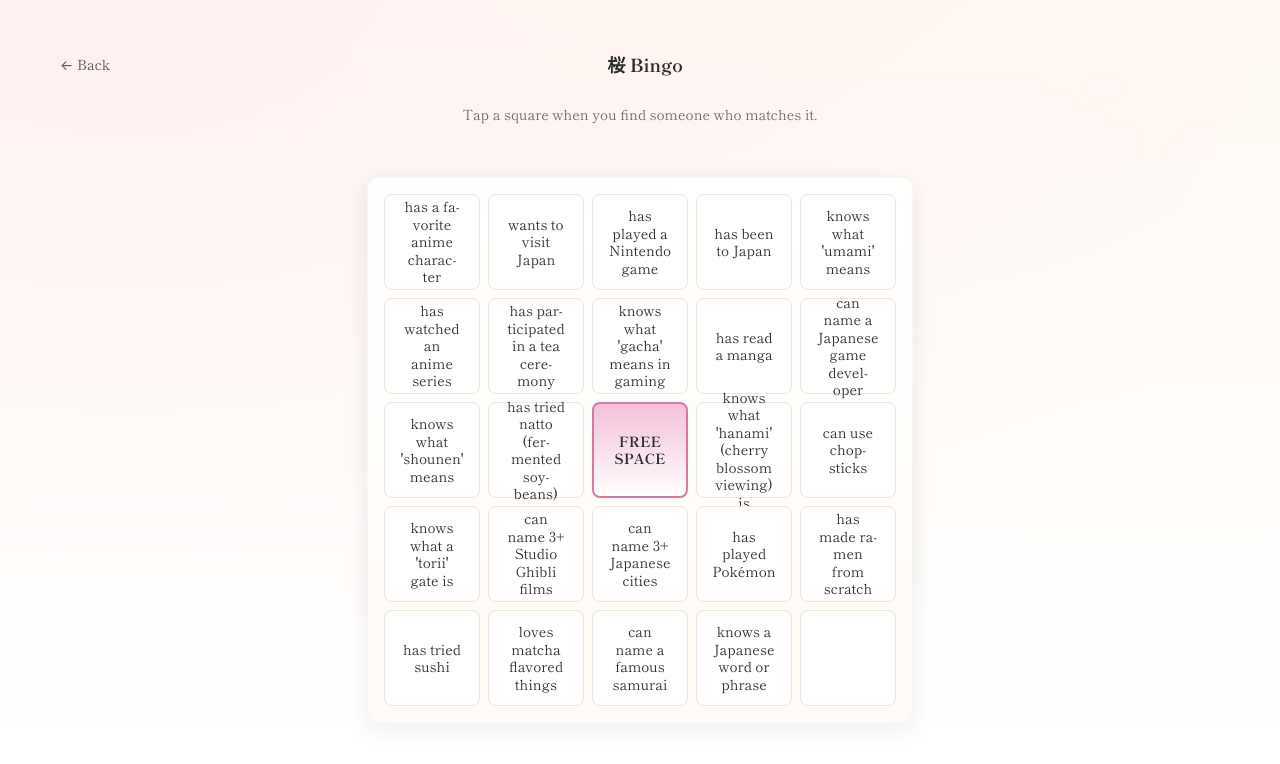
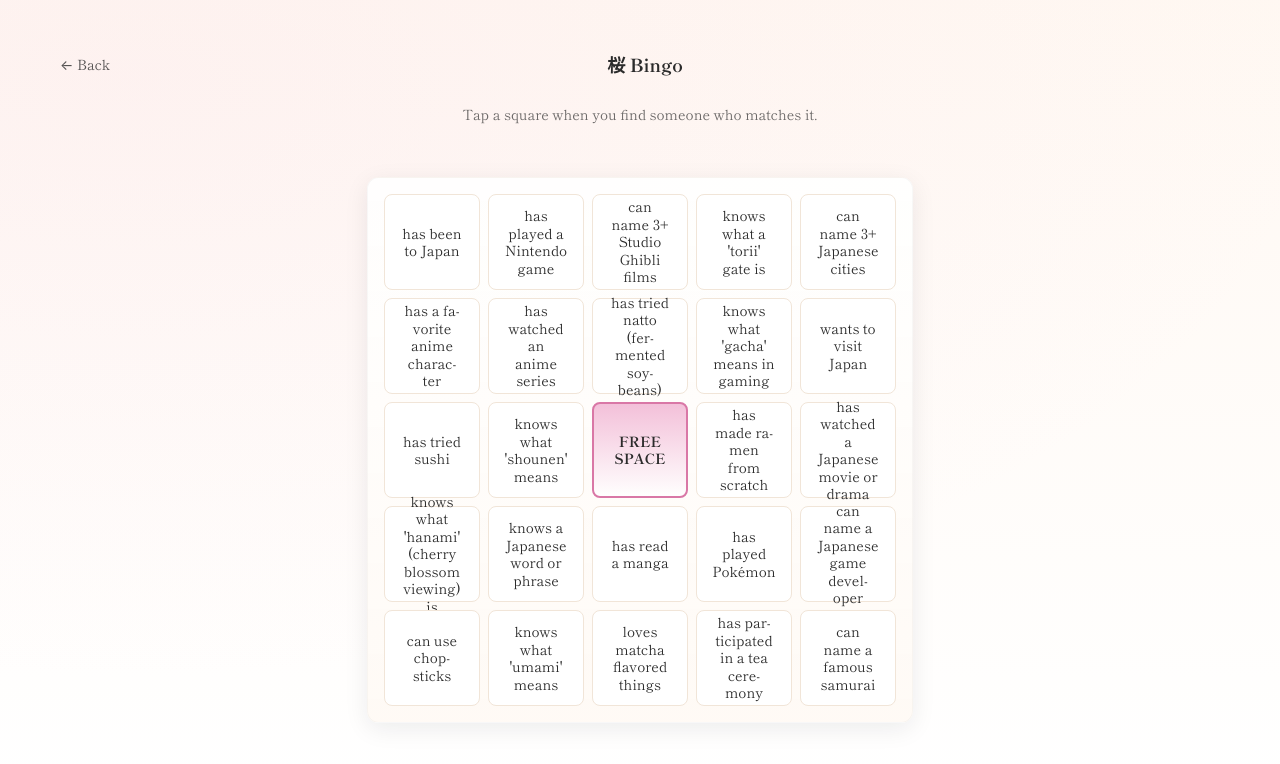
Before and after one commit to ThomasVuister9A/bingo-game, a React (Vite) app: page / in a window 1280 px wide. Both pictures are taken after a click on the button "Start Game". Shown: the top 764 px of the page. Built offline with nearby package versions, Linux system fonts and the light colour scheme; a web font is replaced by a local one.

Commit message:
Fixed errors and add one additional question

```diff
--- a/src/components/BingoSquare.tsx
+++ b/src/components/BingoSquare.tsx
@@ -2,10 +2,11 @@ import type { BingoSquareData } from '../types';
 
 interface BingoSquareProps {
   square: BingoSquareData;
+  isWinning: boolean;
   onClick: () => void;
 }
 
-export function BingoSquare({ square, onClick }: BingoSquareProps) {
+export function BingoSquare({ square, isWinning, onClick }: BingoSquareProps) {
   const baseClasses =
     'relative flex items-center justify-center p-3 text-center rounded-lg transition-all duration-150 select-none min-h-[68px] text-sm leading-tight';
 
@@ -13,13 +14,15 @@ export function BingoSquare({ square, onClick }: BingoSquareProps) {
     ? 'bg-[linear-gradient(180deg,var(--sakura-blush),rgba(255,255,255,0.8))] border-[2px] border-[var(--sakura-deep)] text-[var(--ink)]'
     : 'bg-white border border-[var(--wood-1)] text-[var(--ink)] hover:translate-y-[-2px] active:translate-y-0';
 
+  const winningClasses = isWinning ? 'ring-2 ring-[var(--accent)] ring-offset-2' : '';
+
   const freeSpaceClasses = square.isFreeSpace ? 'font-bold text-sm' : '';
 
   return (
     <button
       onClick={onClick}
       disabled={square.isFreeSpace}
-      className={`${baseClasses} ${stateClasses} ${freeSpaceClasses}`}
+      className={`${baseClasses} ${stateClasses} ${winningClasses} ${freeSpaceClasses}`}
       aria-pressed={square.isMarked}
       aria-label={square.isFreeSpace ? 'Free space' : square.text}
     >
--- a/src/data/questions.ts
+++ b/src/data/questions.ts
@@ -31,6 +31,7 @@ export const questions: string[] = [
   "can name a famous samurai",
   "has participated in a tea ceremony",
   "knows what 'hanami' (cherry blossom viewing) is",
+  "has watched a Japanese movie or drama",
 ];
 
 export const FREE_SPACE = "FREE SPACE";
```
